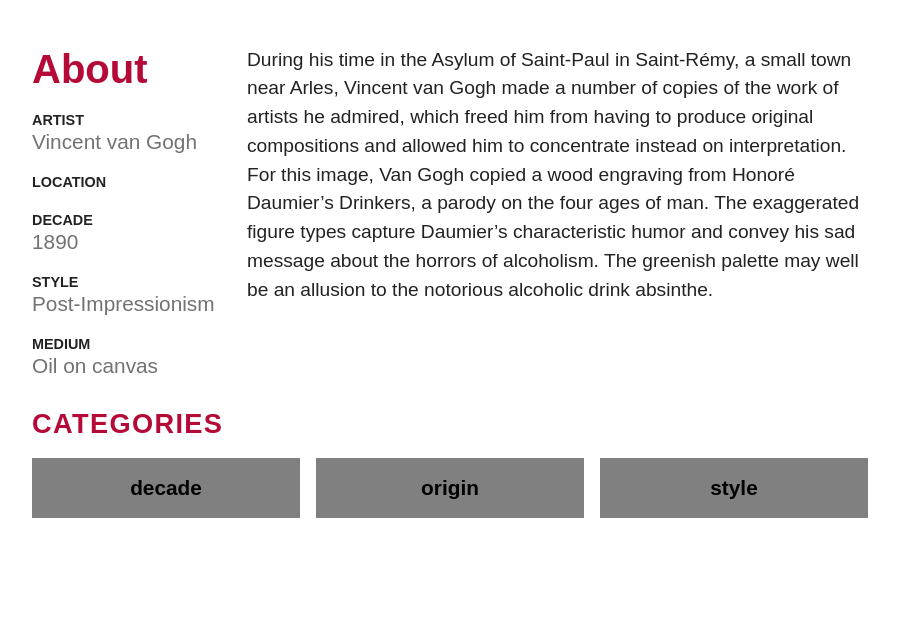
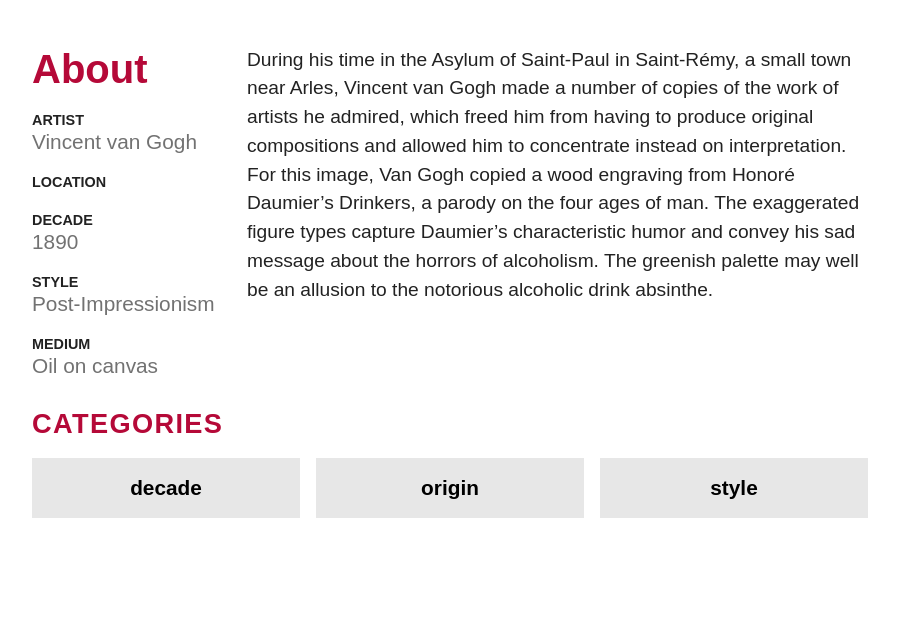
Before and after one commit to jacktollman/ChicagoArtInstitute, a Jekyll site: the page built from the_drinkers.md, in a window 1280 px wide. Shown: the part 992-1622 px from the top of the page, without its empty margins (190-1089 px from the left). Built offline with Jekyll 4.4.1, drawn with Linux system fonts in a browser that asks for light colours.

Commit message:
Update sitewide.css

```diff
--- a/css/sitewide.css
+++ b/css/sitewide.css
@@ -211,7 +211,9 @@
 
 /* ------------------------------------------------------------ */
 /* media query containing styles for larger screens */
-@media (min-width: 900px) {
+/* @media (min-width: 720px) {
+@media (min-width: 900px) { */
+@media (min-width: 600px) {
 
 	/* container on larger screens */
 	.container {
@@ -414,8 +416,8 @@
 /* 		height: 100%; */
 		width: auto;
 		height: 220px;
-		/*color: grey;*/
-		background-color: #e7e7e7;
+ 		color: grey;
+/* 		background-color: #e7e7e7; */
 		margin-right: auto;
 		display: flex;
 		object-fit: none;
@@ -536,8 +538,8 @@
 		width: 100%;
 		height: 60px;
 		/*color: grey;*/
-		background-color: grey;
-/* 		background-color: #E7E7E7; */
+/* 		background-color: grey; */
+		background-color: #E7E7E7;
 		margin-right: auto;
 		text-align: center;
 		padding-top: 1em;
```
